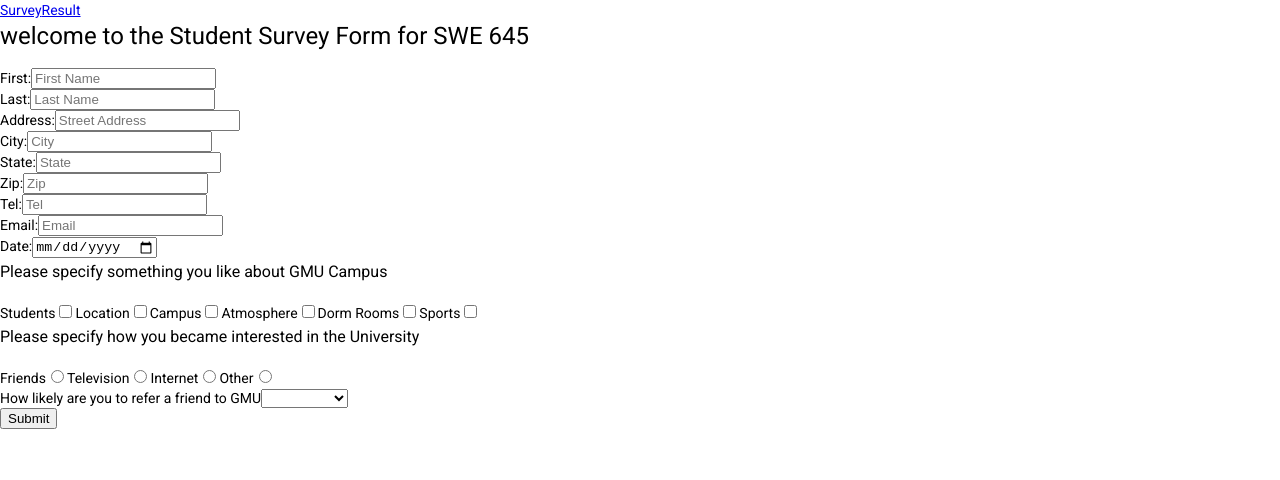
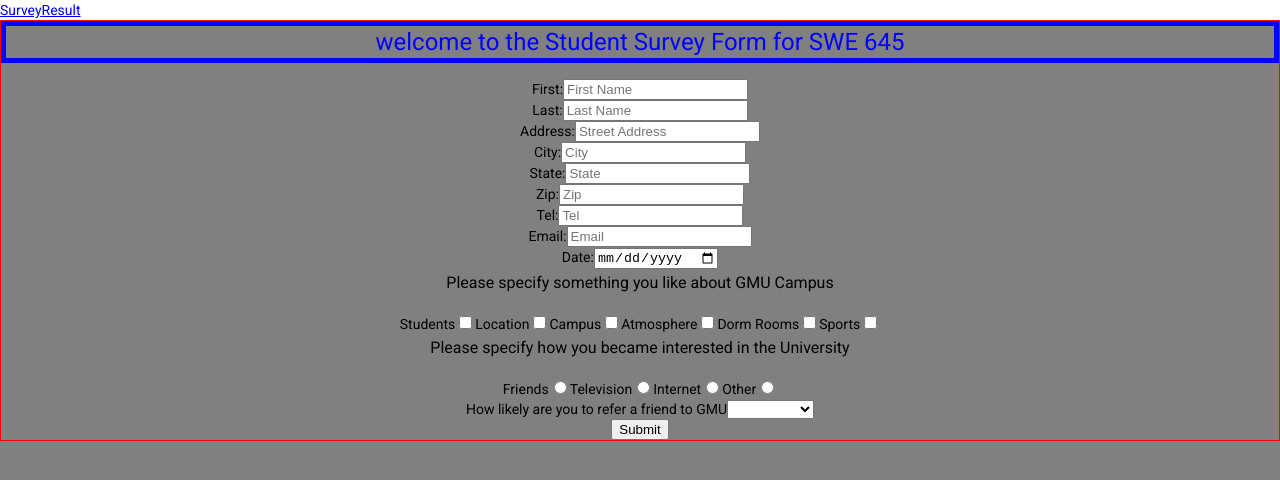
Before and after one commit to mgarkel/swe_645_hw3, an Angular app in the folder frontend/: page /survey in a window 1280 px wide. Shown: the top 480 px of the page. Built offline with nearby package versions, Linux system fonts and the light colour scheme.

Commit message:
added css files

```diff
--- a/frontend/src/app/app.component.css
+++ b/frontend/src/app/app.component.css
@@ -0,0 +1,23 @@
+@charset "UTF-8";
+
+body{
+	background: gray;
+}
+
+.container{
+	margin-left:10%;
+}
+
+h1{
+	color: blue;
+	border: 5px blue solid;
+}
+
+#form{
+	border: 5px pink dotted;
+	display: inline-block;
+}
+
+#form label{
+	color: green;
+}
--- a/frontend/src/app/result/result.component.css
+++ b/frontend/src/app/result/result.component.css
@@ -0,0 +1,23 @@
+@charset "UTF-8";
+
+body{
+	background: gray;
+}
+
+.container{
+	margin-left:10%;
+}
+
+h5{
+	color: black;
+	border: 2px blue solid;
+}
+
+#form{
+	border: 5px pink dotted;
+	display: inline-block;
+}
+
+#form label{
+	color: green;
+}
--- a/frontend/src/app/result/result.component.html
+++ b/frontend/src/app/result/result.component.html
@@ -1,3 +1,4 @@
+<body>
 <button (click) = "httpget()">Get Results</button>
 
 <div *ngFor = "let entry of result">
@@ -14,3 +15,4 @@
     <b>Radio:</b>  {{ entry[11] }},
     <b>Dropdown:</b>  {{ entry[12] }}</h5>
 </div>
+</body>
--- a/frontend/src/app/survey/survey.component.css
+++ b/frontend/src/app/survey/survey.component.css
@@ -0,0 +1,23 @@
+@charset "UTF-8";
+
+body{
+	background: gray;
+}
+
+.container{
+	margin-left:10%;
+}
+
+h1{
+	color: blue;
+	border: 5px blue solid;
+}
+
+#form{
+	border: 5px pink dotted;
+	display: inline-block;
+}
+
+#form label{
+	color: green;
+}
--- a/frontend/src/app/survey/survey.component.html
+++ b/frontend/src/app/survey/survey.component.html
@@ -1,3 +1,5 @@
+<body>
+    <div style="text-align:center;border:1px solid red;">
 <form #student = "ngForm" ngNativeValidate (ngSubmit) = "onClickSubmit(student)">
         <h1>welcome to the Student Survey Form for SWE 645</h1>
 
@@ -91,3 +93,5 @@
             <button mat-raised-button color="primary">Submit</button>
         </div>
 </form>
+    </div>
+</body>
```
Also changed, not shown: 34 other files (tests, documents, lock files or other folders).
